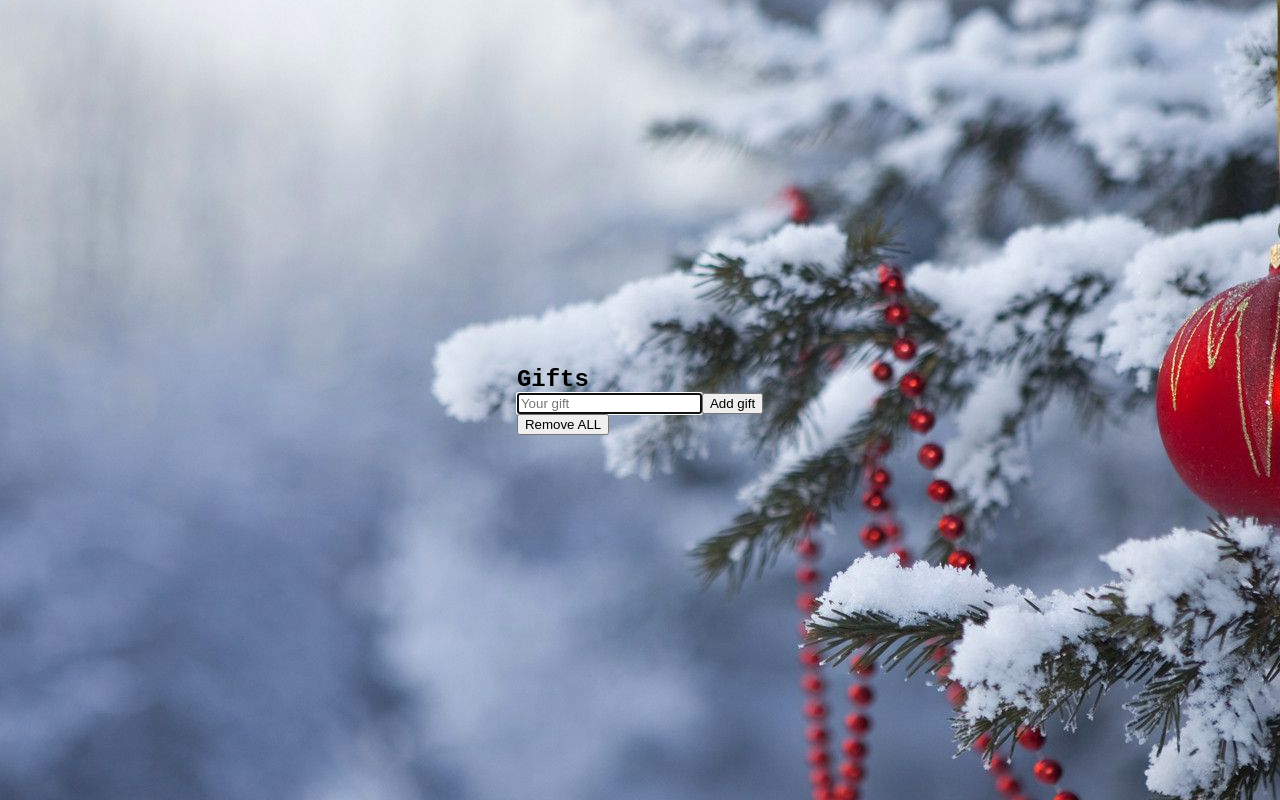
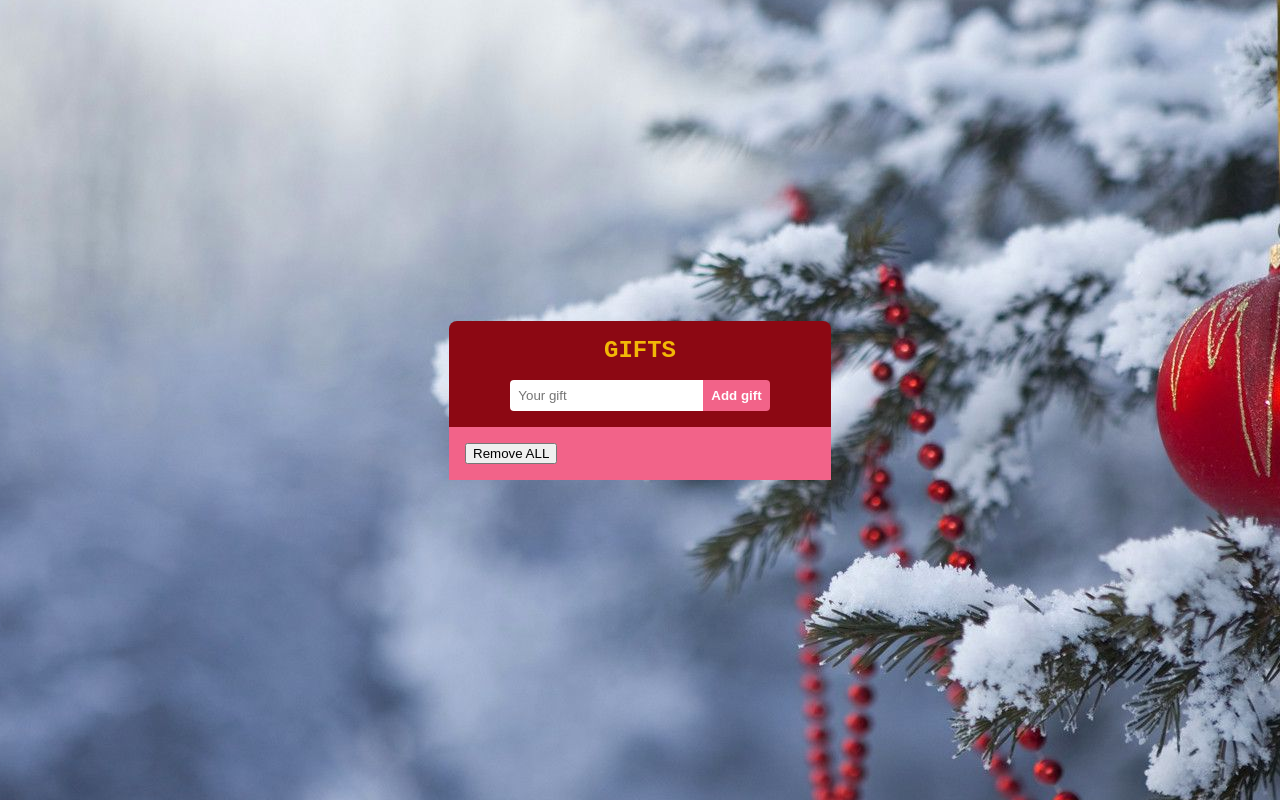
Before and after one commit to lopez-tomas/adviency, a React (Create React App) app: page / in a window 1280 px wide. Built offline with nearby package versions, Linux system fonts and the light colour scheme.

Commit message:
[FEAT]: styles imported.

```diff
--- a/src/App.jsx
+++ b/src/App.jsx
@@ -3,6 +3,7 @@ import AppContext from './context/AppContext';
 import useInitialState from './hooks/useInitialState';
 import Form from './containers/Form';
 import GiftList from './containers/GiftList';
+import './styles/App.sass';
 
 const App = () => {
   const initialState = useInitialState();
--- a/src/containers/Form.jsx
+++ b/src/containers/Form.jsx
@@ -1,5 +1,6 @@
 import React, { useContext, useRef } from 'react';
 import AppContext from '../context/AppContext';
+import '../styles/Form.sass';
 
 const Form = () => {
   const { state, addGift } = useContext(AppContext);
@@ -34,7 +35,7 @@ const Form = () => {
       />
       <input
         onClick={handleAdd}
-        className="input add-input"
+        className="btn add-btn"
         type="submit"
         value="Add gift"
       />
```
